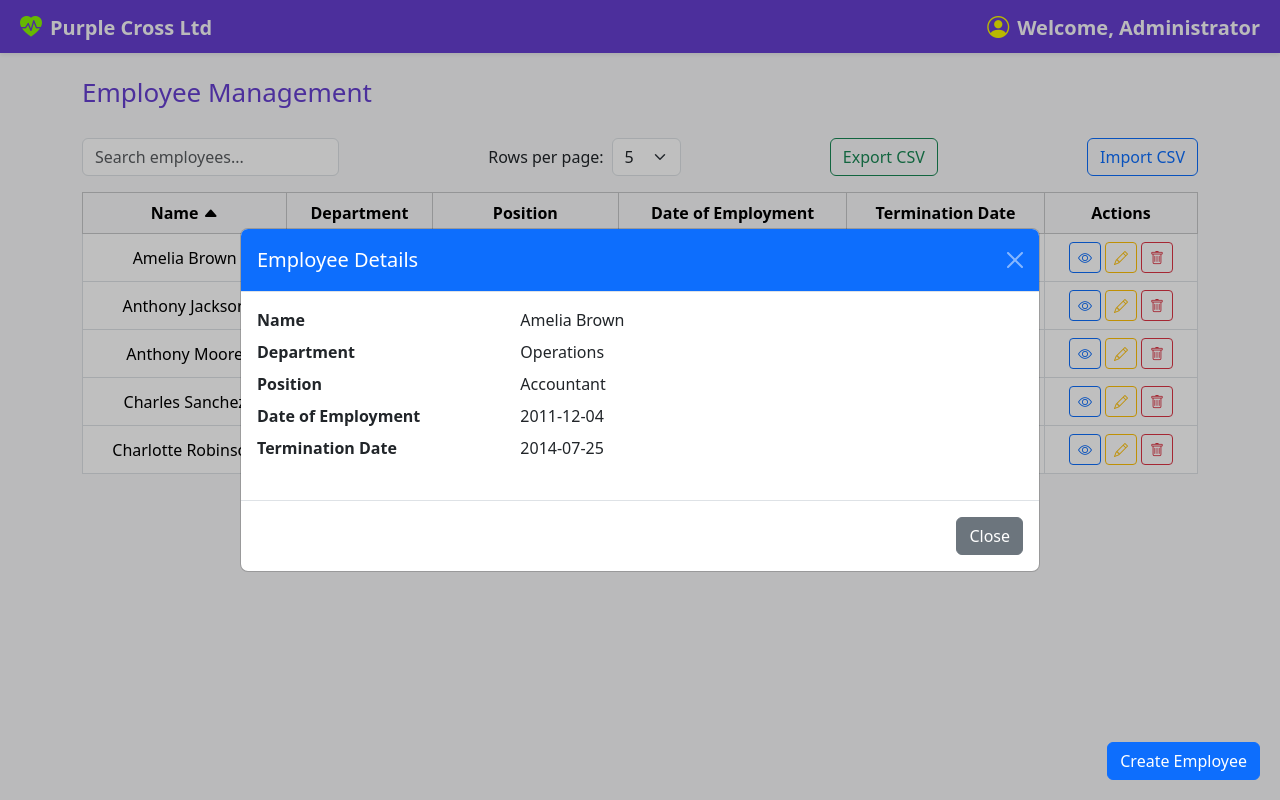
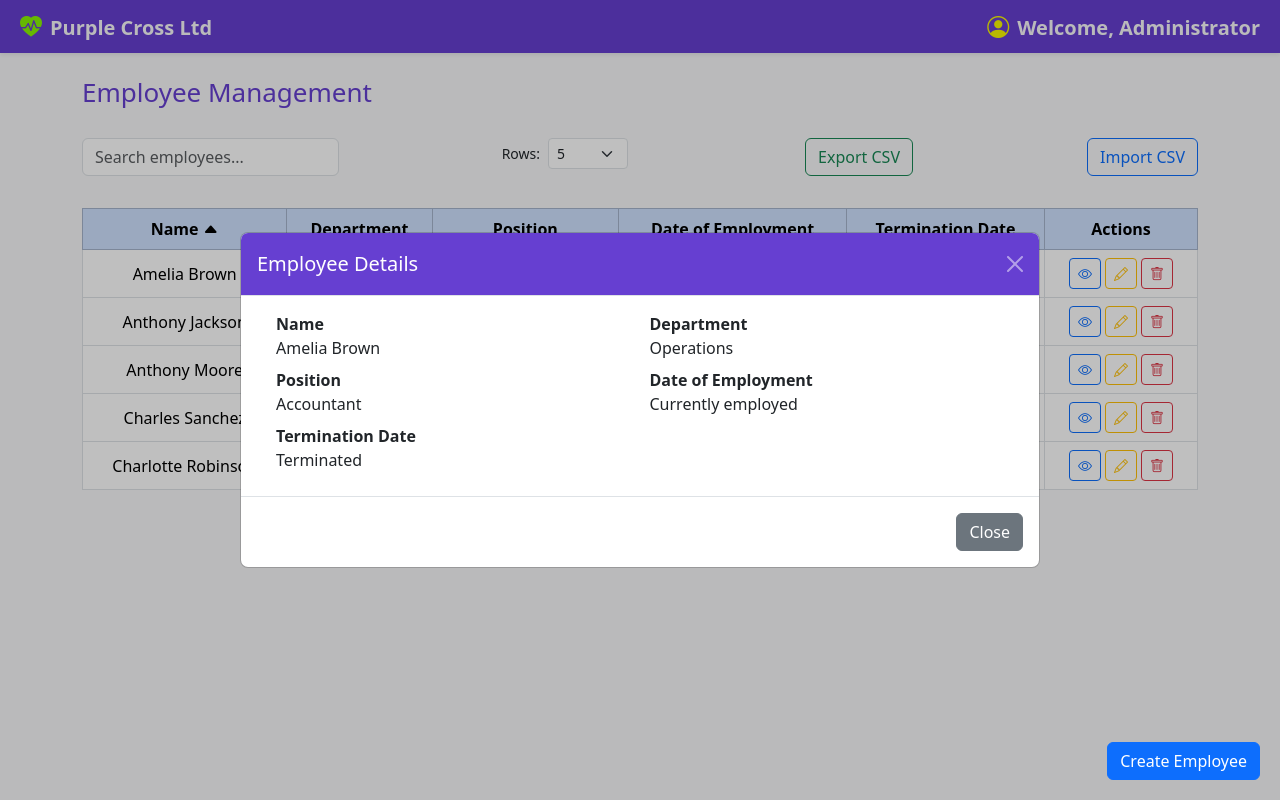
Before and after one commit to xiomarapulido/purple-cross-dashboard, a Vue app: page /employees in a window 1280 px wide. Both pictures are taken after a click on the button 1085 px from the left and 257 px from the top of the page. Built offline with nearby package versions, Linux system fonts and the light colour scheme.

Commit message:
Refine general styles and improve UI consistency

```diff
--- a/src/components/employees/ConfirmDeleteModal.vue
+++ b/src/components/employees/ConfirmDeleteModal.vue
@@ -2,7 +2,7 @@
   <div class="modal fade show d-block" tabindex="-1" role="dialog" style="background-color: rgba(0,0,0,0.5)">
     <div class="modal-dialog modal-dialog-centered" role="document">
       <div class="modal-content">
-        <div class="modal-header">
+        <div class="modal-header main-bg text-white">
           <h5 class="modal-title">{{ title }}</h5>
           <button type="button" class="btn-close" @click="$emit('cancel')"></button>
         </div>
@@ -11,7 +11,7 @@
         </div>
         <div class="modal-footer">
           <button type="button" class="btn btn-secondary" @click="$emit('cancel')">{{ cancelText }}</button>
-          <button type="button" class="btn btn-danger" @click="$emit('confirm')">{{ confirmText }}</button>
+          <button type="button" class="btn main-bg text-white" @click="$emit('confirm')">{{ confirmText }}</button>
         </div>
       </div>
     </div>
@@ -31,4 +31,8 @@ defineProps<{
 .modal {
   display: block;
 }
+
+.main-bg {
+  background-color: var(--purple);
+}
 </style>
--- a/src/components/employees/EmployeeModal.vue
+++ b/src/components/employees/EmployeeModal.vue
@@ -1,5 +1,6 @@
 <script setup lang="ts">
 import type { Employee } from '@/types/Employee'
+import { formatEmploymentDate, formatTerminationDate } from '@/utils/formatDates'
 import { useTexts } from '@/i18n/useTexts'
 const { texts } = useTexts()
 
@@ -19,35 +20,39 @@ function backdropClick(e: MouseEvent) {
 
 <template>
   <div v-if="show">
-    <!-- Backdrop separado -->
     <div class="modal-backdrop fade show" @click="backdropClick"></div>
-
-    <!-- Modal centrado -->
     <div class="modal fade show" tabindex="-1" aria-modal="true" role="dialog" style="display: block;">
       <div class="modal-dialog modal-dialog-centered modal-lg">
         <div class="modal-content">
-          <div class="modal-header bg-primary text-white">
+          <div class="modal-header modal-header-bg text-white">
             <h5 class="modal-title">Employee Details</h5>
             <button type="button" class="btn-close btn-close-white" aria-label="Close" @click="close"></button>
           </div>
           <div class="modal-body" v-if="employee">
-            <dl class="row">
-              <dt class="col-sm-4">{{ texts.employeeTable.tableHeaders.name }}</dt>
-              <dd class="col-sm-8">{{ employee.fullName }}</dd>
+            <div class="d-flex flex-wrap">
+              <div class="d-flex flex-column col-6">
+                <dt>{{ texts.employeeTable.tableHeaders.name }}</dt>
+                <dd>{{ employee.fullName }}</dd>
+              </div>
+              <div class="d-flex flex-column col-6">
+                <dt>{{ texts.employeeTable.tableHeaders.department }}</dt>
+                <dd>{{ employee.department }}</dd>
+              </div>
+              <div class="d-flex flex-column col-6">
+                <dt>{{ texts.employeeTable.tableHeaders.position }}</dt>
+                <dd>{{ employee.occupation }}</dd>
+              </div>
+              <div class="d-flex flex-column col-6">
+                <dt>{{ texts.employeeTable.tableHeaders.hired }}</dt>
+                <dd>{{ formatEmploymentDate(employee.dateOfEmployment) }}</dd>
+              </div>
+              <div class="d-flex flex-column col-6">
+                <dt>{{ texts.employeeTable.tableHeaders.terminationDate }}</dt>
+                <dd>{{ formatTerminationDate(employee.terminationDate) }}</dd>
+              </div>
+            </div>
+          </div>
 
-              <dt class="col-sm-4">{{ texts.employeeTable.tableHeaders.department }}</dt>
-              <dd class="col-sm-8">{{ employee.department }}</dd>
-
-              <dt class="col-sm-4">{{ texts.employeeTable.tableHeaders.position }}</dt>
-              <dd class="col-sm-8">{{ employee.occupation }}</dd>
-
-              <dt class="col-sm-4">{{ texts.employeeTable.tableHeaders.hired }}</dt>
-              <dd class="col-sm-8">{{ employee.dateOfEmployment ?? '-' }}</dd>
-
-              <dt class="col-sm-4">{{ texts.employeeTable.tableHeaders.terminationDate }}</dt>
-              <dd class="col-sm-8">{{ employee.terminationDate ?? '-' }}</dd>
-            </dl>
-          </div>
           <div class="modal-footer">
             <button type="button" class="btn btn-secondary" @click="close">
               {{ texts.employeeTable.tableHeaders.close }}
@@ -60,6 +65,14 @@ function backdropClick(e: MouseEvent) {
 </template>
 
 <style scoped>
+.modal-header-bg {
+  background-color: var(--purple);
+}
+
+.modal-body {
+  padding-left: 2.188rem;
+}
+
 .modal-backdrop {
   position: fixed;
   top: 0;
--- a/src/components/employees/EmployeesForm.vue
+++ b/src/components/employees/EmployeesForm.vue
@@ -44,7 +44,7 @@ function onCancel() {
 
 <template>
   <div class="container py-4">
-    <h3>{{ pageTitle }}</h3>
+    <h3 class="page-title">{{ pageTitle }}</h3>
     <form @submit.prevent="onSubmit" novalidate>
       <div class="mb-3">
         <label for="code">{{ texts.employeeForm.fieldLabels.code }}*</label>
@@ -93,3 +93,14 @@ function onCancel() {
     </form>
   </div>
 </template>
+<style scoped>
+.page-title {
+  color: var(--purple);
+  font-size: 1.625rem;
+  margin-bottom: 1.875rem;
+}
+
+label {
+  font-weight: bold;
+}
+</style>
--- a/src/components/employees/EmployeesTable.vue
+++ b/src/components/employees/EmployeesTable.vue
@@ -84,29 +84,45 @@ async function onFileChange(event: Event) {
 
 <template>
   <div class="mb-3 d-flex justify-content-between align-items-center flex-wrap gap-2">
+
+    <div class="col-12">
+      <div class="row">
+        <div class="mb-3 col-6 col-sm-6 col-md-3 col-lg-3 col-xl-3">
           <input v-model="searchQuery" type="text" class="form-control w-auto"
             :placeholder="texts.employeeTable.placeholders.search" />
-    <div class="d-flex align-items-center gap-2">
-      <label for="rowsPerPage" class="form-label mb-0">{{ texts.employeeTable.messages.rowsPerPage }}</label>
-      <select id="rowsPerPage" v-model="rowsPerPage" class="form-select w-auto">
+        </div>
+        <div class="mb-3 col-6 col-sm-6 col-md-3 col-lg-3 col-xl-3 text-end">
+          <div class="d-flex align-items-center justify-content-end gap-2">
+            <label for="rowsPerPage" class="form-label mb-0 small">
+              {{ texts.employeeTable.messages.rowsPerPage }}
+            </label>
+            <select id="rowsPerPage" v-model="rowsPerPage" class="form-select form-select-sm"
+              style="width: auto; min-width: 80px;">
               <option :value="5">5</option>
               <option :value="10">10</option>
               <option :value="25">25</option>
             </select>
           </div>
+
+        </div>
+        <div class="col-6 col-sm-6 col-md-3 col-lg-3 col-xl-3 text-start text-md-end">
           <button @click="exportToCSV" class="btn btn-outline-success">
             {{ texts.employeeTable.buttonLabels.exportCSV }}
           </button>
+        </div>
+        <div class="col-6 col-sm-6 col-md-3 col-lg-3 col-xl-3 text-end">
           <input type="file" class="d-none" ref="fileInput" accept=".csv" @change="onFileChange" />
           <button @click="triggerFileInput" class="btn btn-outline-primary">
             {{ texts.employeeTable.buttonLabels.importCSV }}
           </button>
-
+        </div>
+      </div>
+    </div>
   </div>
 
   <div class="table-responsive">
     <table class="table table-hover table-bordered align-middle text-center">
-      <thead class="table-light">
+      <thead class="table-primary">
         <tr>
           <th @click="changeSort('FULL_NAME')" role="button">
             {{ texts.employeeTable.tableHeaders.name }}
--- a/src/i18n/en.ts
+++ b/src/i18n/en.ts
@@ -70,7 +70,7 @@ export const en = {
             search: 'Search employees...',
         },
         messages: {
-            rowsPerPage: 'Rows per page:',
+            rowsPerPage: 'Rows:',
             noResults: 'No results found.',
         }
     },
```
Lines whose indentation alone changed are shown as unchanged.
